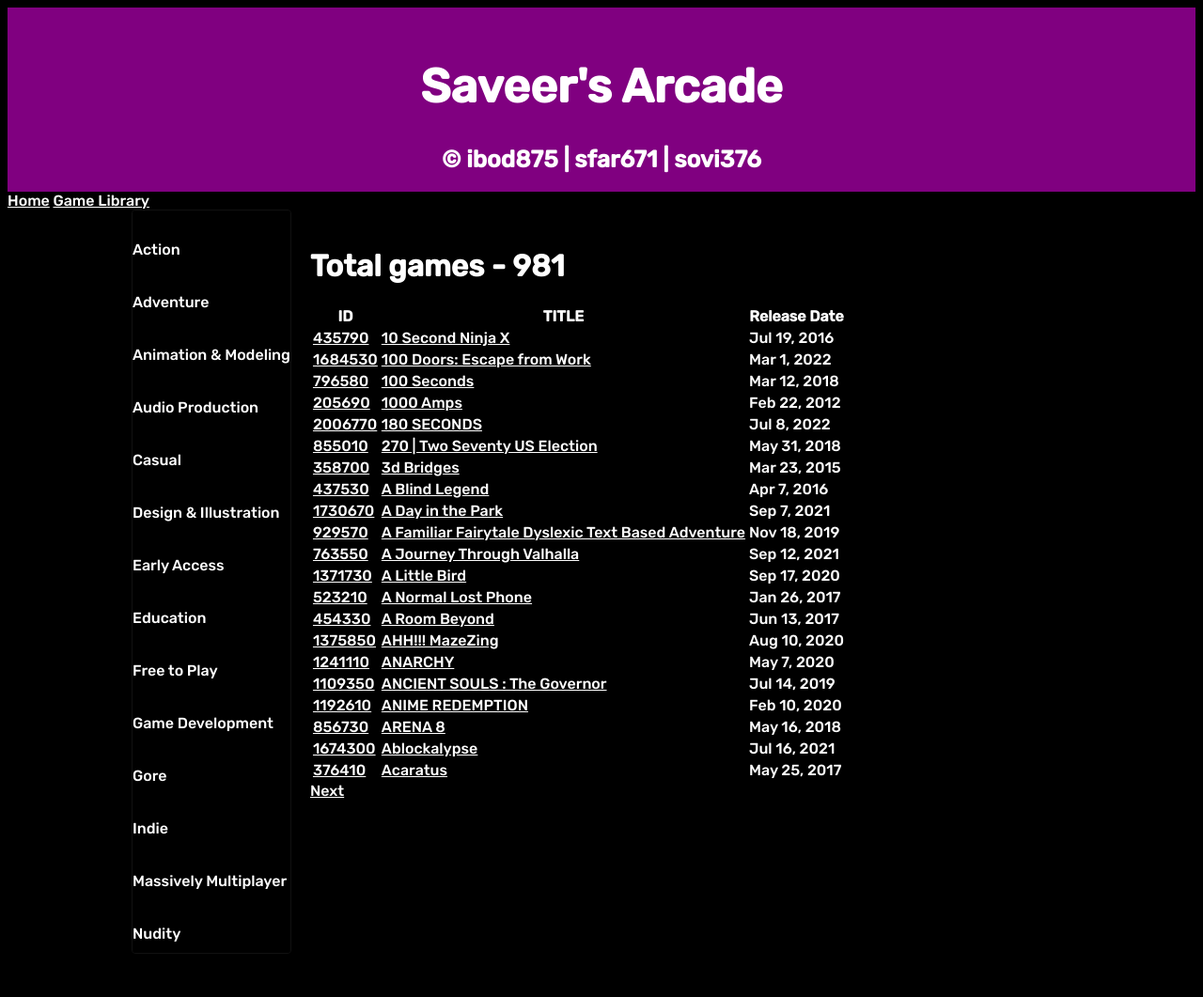
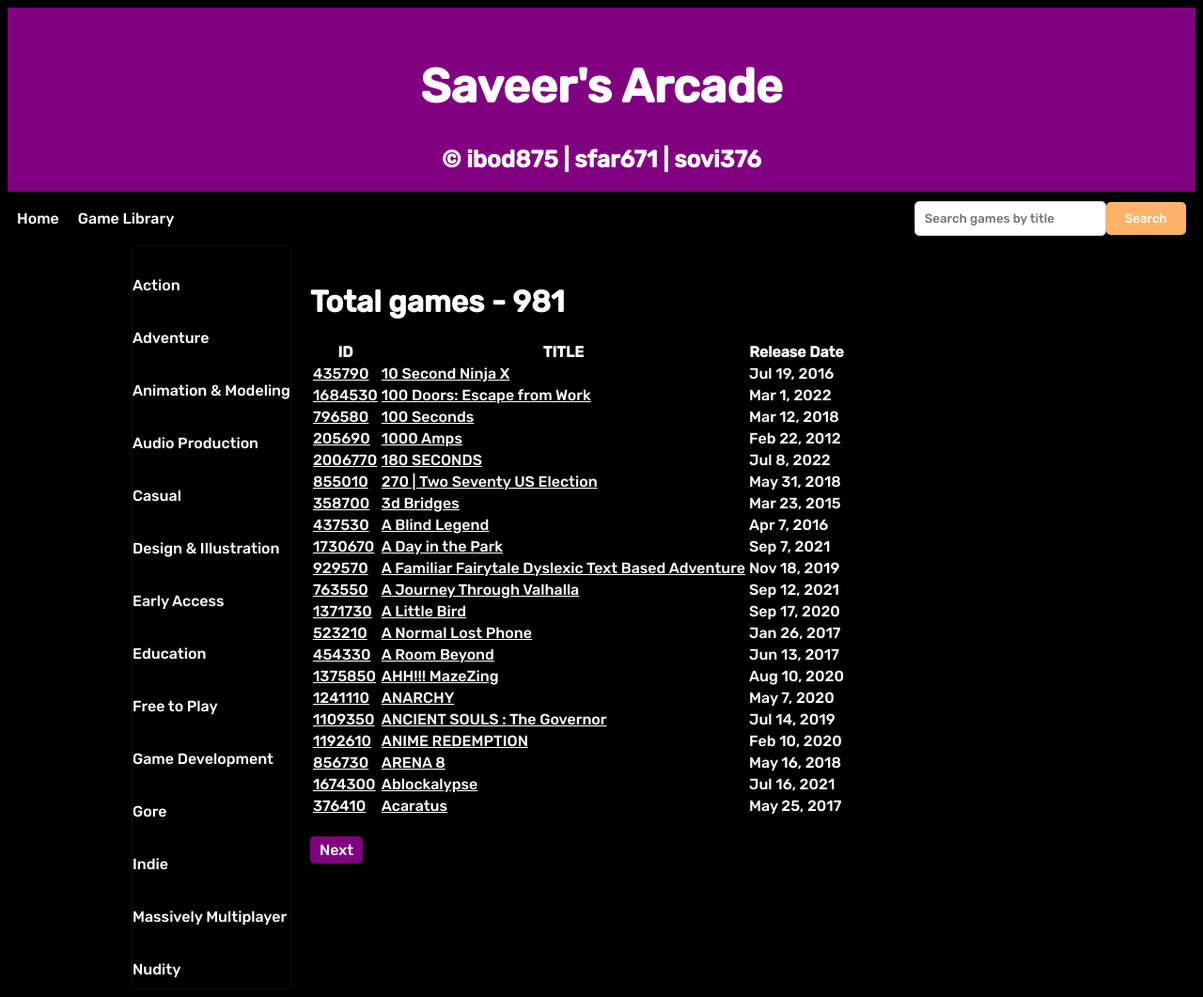
Before and after one commit to IsabelBody/Game-Library, a Flask app: page /library in a window 1280 px wide. Shown: the whole page at 94% size. Before the commit the page ends 1015 px from the top, so only its background shows below. Run offline with Flask 3, Linux system fonts and the light colour scheme; some libraries are stand-ins or nearby versions.

Commit message:
created the search ability, and updated the css

```diff
--- a/games/library/library.py
+++ b/games/library/library.py
@@ -82,3 +82,32 @@ def games_by_genre():
         prev_game_url=prev_game_url,
         next_game_url=next_game_url
     )
+
+# Search button resulting html page.. Is this the best place for it?
+@library_blueprint.route('/search', methods=['GET'])
+def search():
+    query = request.args.get('query', '').strip()
+    page = int(request.args.get('page', 1))  # Get page number from query parameter
+    games_per_page = 21
+
+    if query:
+        matching_games = services.search_games(repo.repo_instance, query)
+        num_results = len(matching_games)
+
+        start_idx = (page - 1) * games_per_page
+        end_idx = start_idx + games_per_page
+        displayed_games = matching_games[start_idx:end_idx]
+    else:
+        matching_games = []
+        num_results = 0
+        displayed_games = []
+
+    total_pages = (num_results + games_per_page - 1) // games_per_page
+
+    return render_template(
+        'searchResults.html',
+        query=query,
+        matching_games=displayed_games,
+        num_results=num_results,
+        total_pages=total_pages,
+        current_page=page)
--- a/games/library/services.py
+++ b/games/library/services.py
@@ -29,3 +29,10 @@ def get_games_for_genre(repo: AbstractRepository, genre_name):
     games = repo.get_games_for_genre(genre_name)  # Implement this method in your repository.
     game_dicts = [{'game_id': game.game_id, 'title': game.title} for game in games]
     return game_dicts
+
+
+# search bar stuff
+def search_games(repo: AbstractRepository, query: str):
+    games = repo.get_games()
+    matching_games = [game for game in games if query.lower() in game.title.lower()]
+    return matching_games
--- a/games/static/css/main.css
+++ b/games/static/css/main.css
@@ -206,3 +206,87 @@ body {
     align-items: flex-start;
     justify-content: space-between;
 }
+
+
+/* Pagination for main library */
+
+/* Pagination container */
+.pagination {
+    display: flex;
+    justify-content: space-between;
+    margin-top: 20px;
+}
+
+/* Pagination button styles */
+.pagination a {
+    display: inline-block;
+    padding: 5px 10px;
+    background-color: purple;
+    color: white;
+    text-decoration: none;
+    border-radius: 5px;
+}
+
+.pagination a:hover {
+    color: #ffb366;
+}
+
+/* Styling for the "Previous" button */
+.pagination a.prev {
+    margin-right: 10px;
+}
+
+/* Styling for the "Next" button */
+.pagination a.next {
+    margin-left: 10px;
+}
+
+
+/* Search Button stuff! + navigation */
+
+#nav_bar {
+    display: flex;
+    justify-content: space-between;
+    align-items: center;
+    background-color: black;
+    color: white;
+    padding: 10px;
+}
+
+/* Navigation links */
+.nav-links {
+    display: flex;
+}
+
+/* Navigation buttons container */
+.nav-buttons {
+    display: flex;
+}
+
+.nav-link {
+    margin-right: 20px;
+    text-decoration: none;
+    color: white;
+}
+
+/* Search form */
+.search-form {
+    display: flex;
+    align-items: center;
+}
+
+.search-form input[type="text"] {
+    padding: 10px;
+    border-radius: 5px;
+    border: 1px solid #ccc;
+    color: black; /* Set text color to black */
+}
+
+.search-form button {
+    background-color: #ffb366;
+    color: white;
+    border: none;
+    padding: 10px 20px; /* to make it a bigger button  */
+    border-radius: 5px;
+    cursor: pointer;
+}
--- a/games/templates/head.html
+++ b/games/templates/head.html
@@ -6,5 +6,7 @@
   <div class="headings">
     <h1>Saveer's Arcade</h1>
     <div class="copyright">&copy; ibod875 | sfar671 | sovi376</div>
+
+
   </div>
 </header>
--- a/games/templates/nav.html
+++ b/games/templates/nav.html
@@ -1,8 +1,13 @@
-<head><link
-      rel="stylesheet" href="../static/css/main.css"
-    /></head>
-
-<nav id = "nav_bar">
-    <a class="nav-link" href="{{ url_for('home_bp.home') }}">Home</a>
-    <a class="nav-link" href="{{ url_for('library_bp.library') }}">Game Library</a>
+<nav id="nav_bar">
+    <div class="nav-links">
+        <div class="nav-buttons">
+            <a class="nav-link" href="{{ url_for('home_bp.home') }}">Home</a>
+            <a class="nav-link" href="{{ url_for('library_bp.library') }}">Game Library</a>
+        </div>
+    </div>
+    <!-- The search button -->
+    <form class="search-form" action="{{ url_for('library_bp.search') }}" method="GET">
+        <input type="text" name="query" placeholder="Search games by title" value="{{ request.args.get('query', '') }}">
+        <button type="submit">Search</button>
+    </form>
 </nav>
```
Also changed, not shown: games/__init__.py (+0 -19 lines), games/templates/searchResults.html (added, +35 -0 lines).
